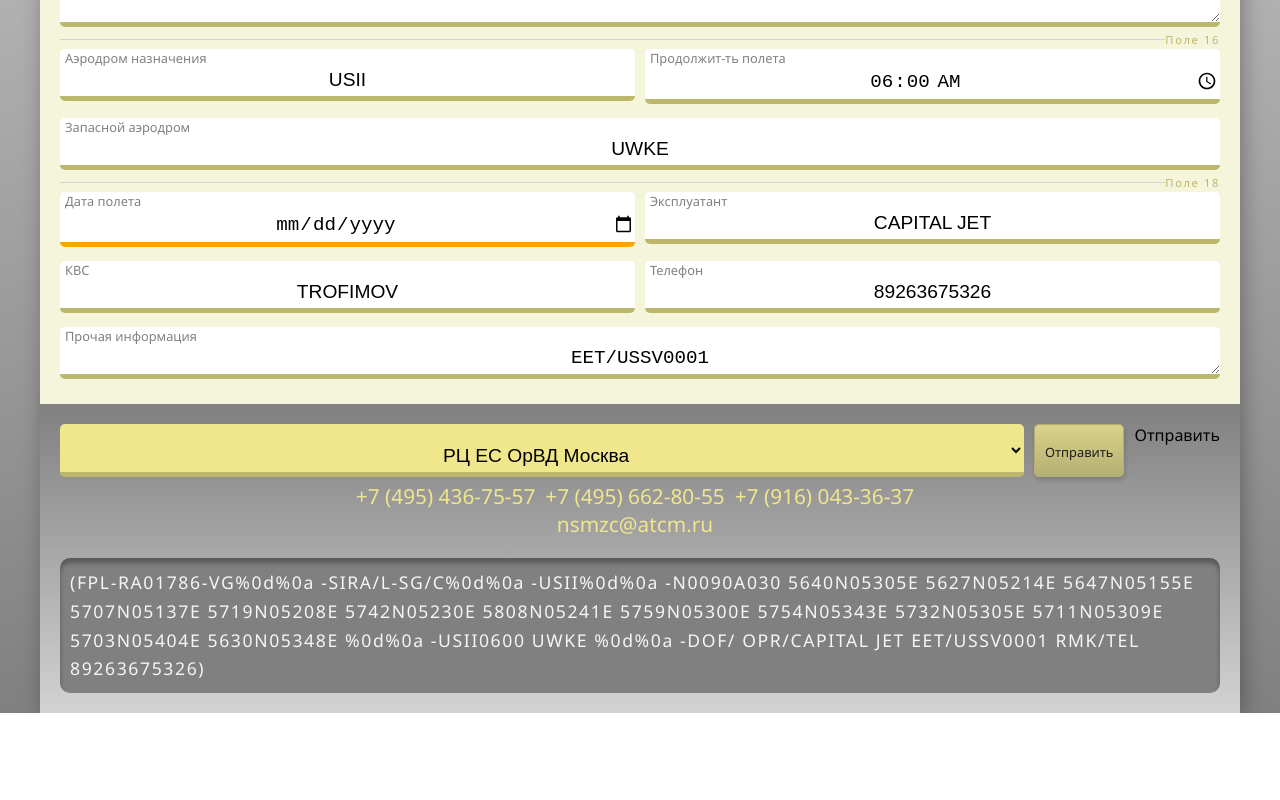
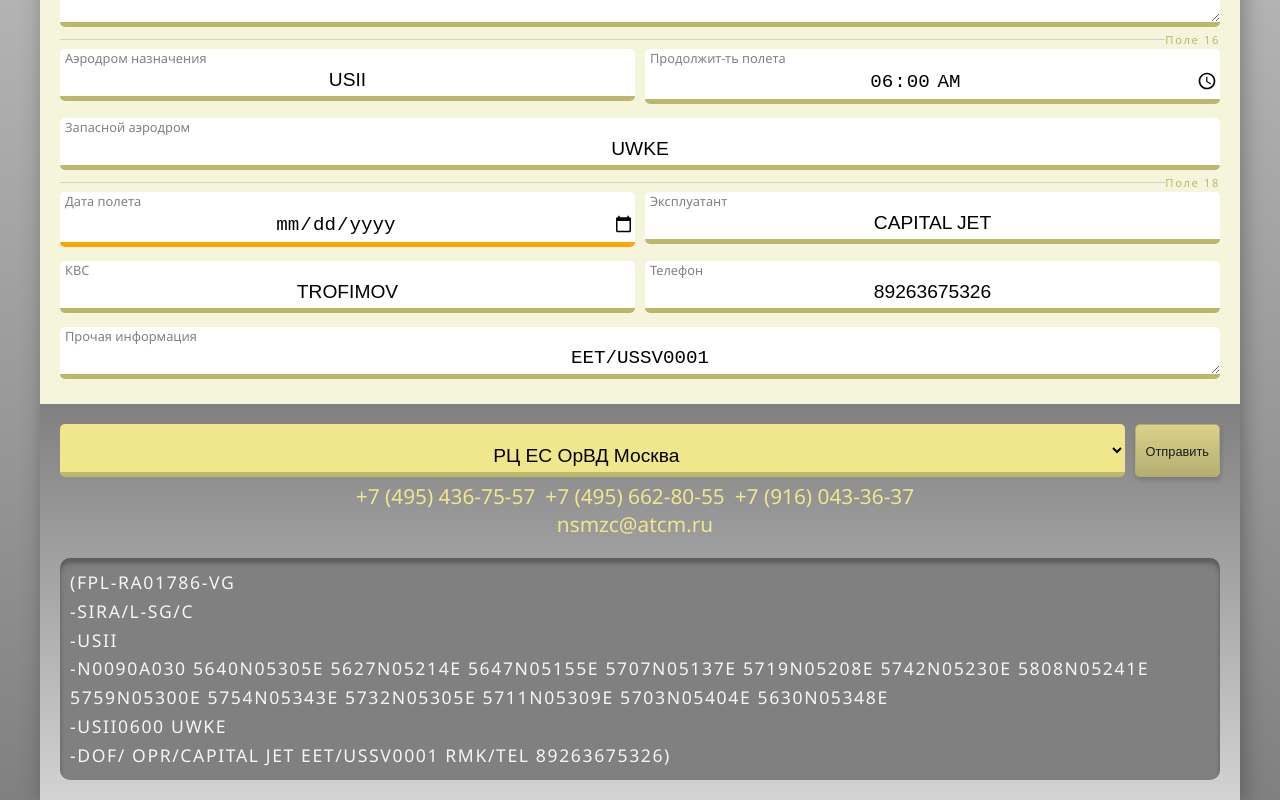
Before and after one commit to andrey-trofimov/fpl, a plain HTML site: page index.html in a window 1280 px wide. Shown: the part 507-1307 px from the top of the page. Before the commit the page ends 1220 px from the top, so only its background shows below. Drawn offline with Linux system fonts and the light colour scheme.

Commit message:
fix email functionality

```diff
--- a/index.html
+++ b/index.html
@@ -236,8 +236,8 @@ EET/USSV0001</textarea
       <div class="result">
         <div class="container">
           <select class="select select_atc-unit" id="atc-untits"></select>
-          <a class="button button_send" id="send-button">Отправить</a>
-          <!-- <button class="button button_send" type="submit" form="fpl" id="send-button"> -->
+          <!-- <a class="button button_send" id="send-button">Отправить</a> -->
+          <button class="button button_send" type="submit" form="fpl" id="send-button">
             Отправить
           </button>
         </div>
--- a/src/index.js
+++ b/src/index.js
@@ -95,11 +95,13 @@ function checkInput() {
   let input = form.querySelectorAll("input");
   let select = form.querySelectorAll("select");
   let textArea = form.querySelectorAll("textarea");
+  let sendButton = document.querySelector("#send-button");
 
   atcSelect.addEventListener("change", showContacts);
   input.forEach((elem) => elem.addEventListener("change", buildFpl));
   select.forEach((elem) => elem.addEventListener("change", buildFpl));
   textArea.forEach((elem) => elem.addEventListener("change", buildFpl));
+  sendButton.addEventListener("click", sendFpl);
 }
 
 function showContacts() {
@@ -114,8 +116,6 @@ function showContacts() {
 
   phone.innerHTML = composeContact(phoneArry, "tel:");
   email.innerHTML = composeContact(emailArry, "mailto:");
-
-  createSendLink();
 }
 
 function convertStrToArry(str) {
@@ -172,9 +172,7 @@ function buildFpl() {
   fplMsg =
     field3 + field7 + field8 + field9 + field10 + field13 + field15 + field16 + field18 + field19;
 
-  finalFpl.innerHTML = fplMsg;
-
-  createSendLink();
+  finalFpl.innerHTML = fplMsg.replace(/%0d%0a/g, "<br>");
 }
 
 function getData(idStr) {
@@ -188,18 +186,22 @@ function getDofAndTime(str, position) {
   return data;
 }
 
-function createSendLink() {
+function sendFpl() {
   let email = document.querySelectorAll("#email a");
-  let sendLink = document.querySelector("#send-button");
+  // let sendLink = document.querySelector("#send-button");
   let emailAdressMain = "";
   let emailAdressCopy = "";
+  let mailto = "";
 
   emailAdressMain = email[0].innerHTML;
   for (i = 1; i < email.length; i++) emailAdressCopy += `${email[i].innerHTML},`;
 
-  sendLink.href = `mailto:${emailAdressMain}?subject=${getData(
-    "#aircraft-id"
-  )} -DOF/${getDofAndTime("#dof", 2)}&cc=${emailAdressCopy}&body=${fplMsg}`;
+  mailto = `mailto:${emailAdressMain}?subject=${getData("#aircraft-id")} -DOF/${getDofAndTime(
+    "#dof",
+    2
+  )}&cc=${emailAdressCopy}&body=${fplMsg}`;
 
-  console.log(fplMsg);
+  document.location = mailto;
+
+  console.log(fplMsg.replace(/%0d%0a/g, "\r\n"));
 }
```
